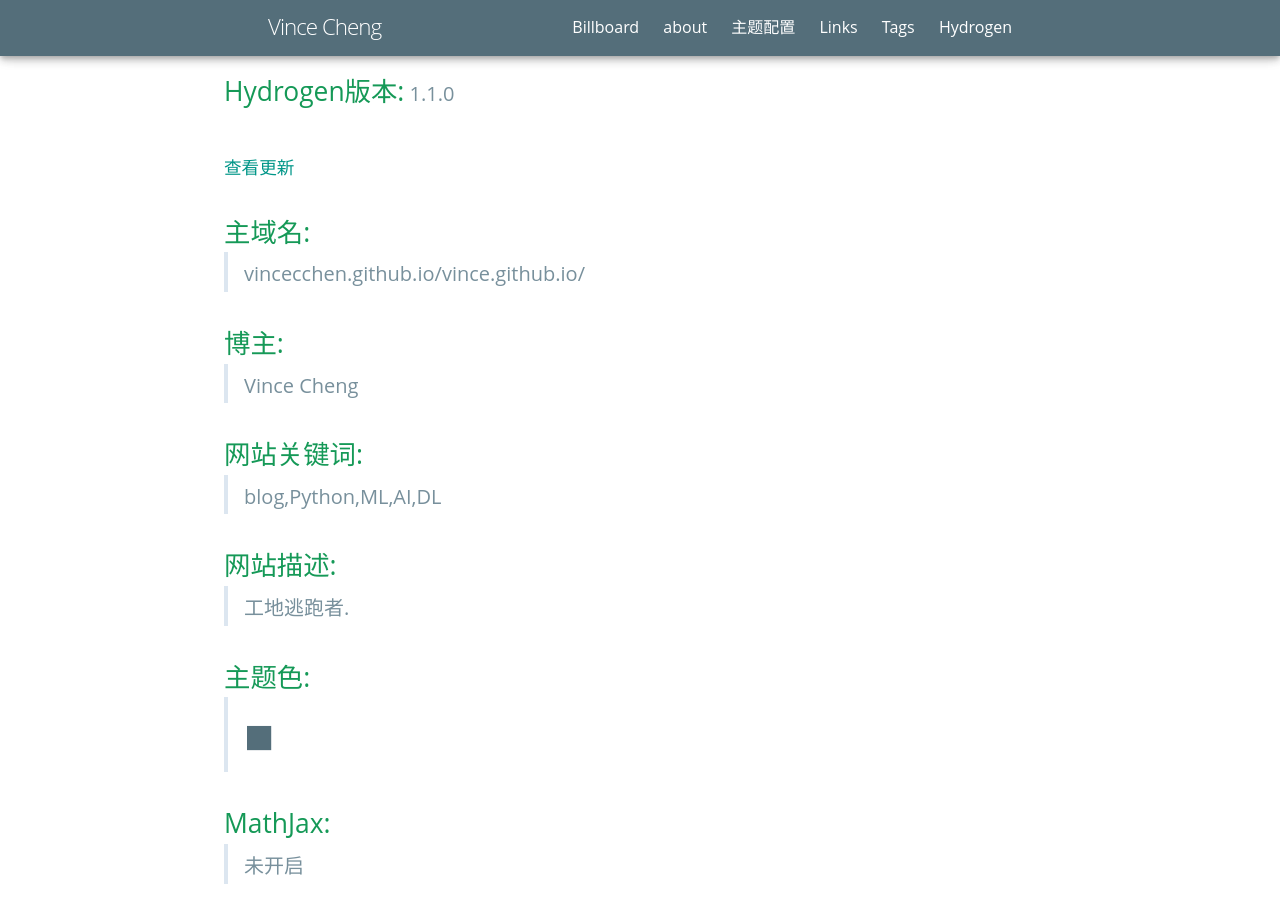
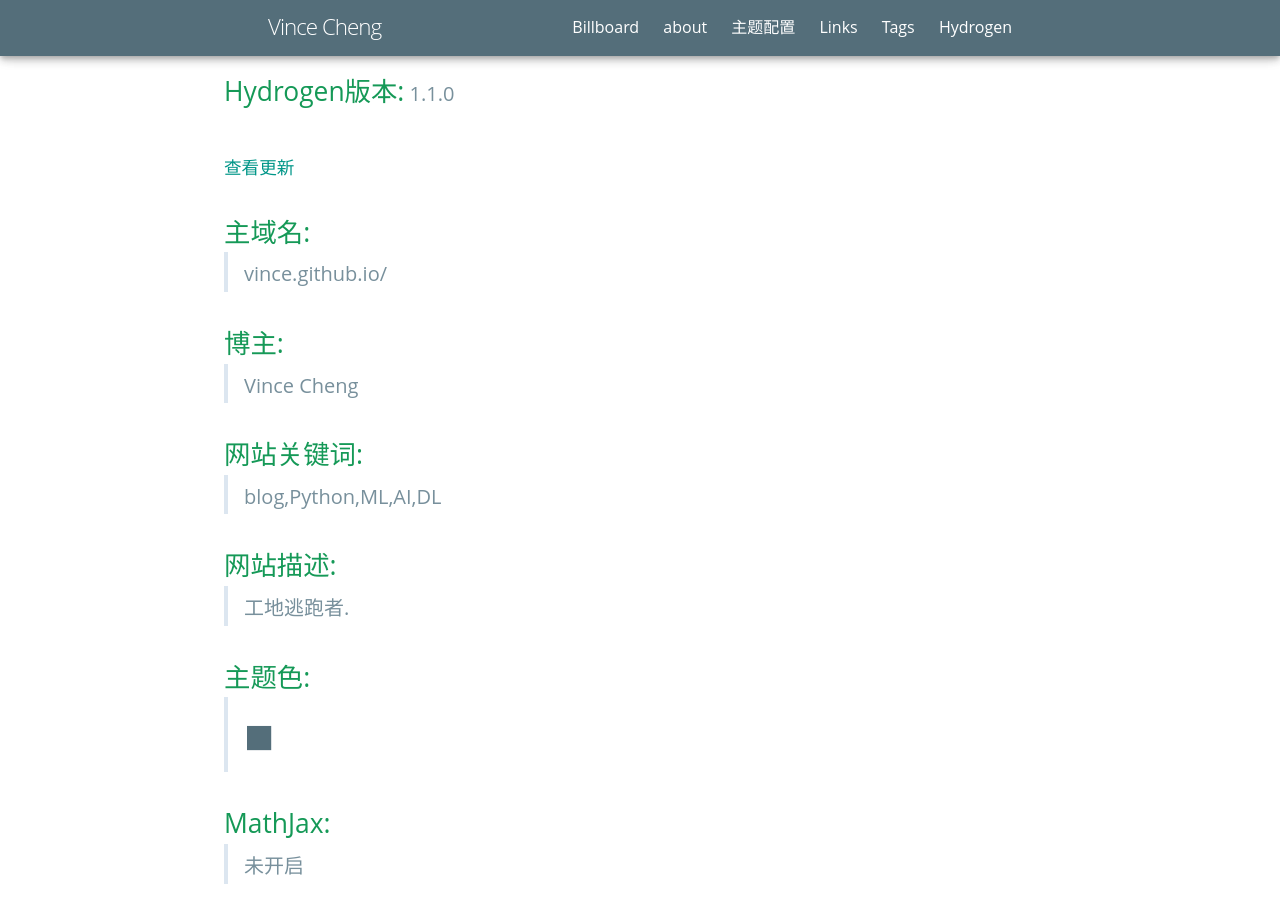
Before and after one commit to VinceCchen/vince.github.io, a Jekyll site: the page built from config/infor.html, in a window 1280 px wide and 900 px high, scrolled down 391 px. Built offline with Jekyll 4.4.1, drawn with Linux system fonts in a browser that asks for light colours; some web fonts are replaced.

Commit message:
chang the config

```diff
--- a/CNAME
+++ b/CNAME
@@ -1 +1 @@
-https://vincecchen.github.io/vince.github.io/
+vince.github.io/
--- a/_config.yml
+++ b/_config.yml
@@ -8,7 +8,7 @@ hide: (つェ⊂)我藏好啦
 show: ´∇｀ 呀被发现啦~
 
 baseurl: "" # change this to the subpath of your site, e.g. /blog. Leave it empty if you don't need it.
-url: "vincecchen.github.io/vince.github.io/" # change this to the base hostname & protocol for your site
+url: "vince.github.io/" # change this to the base hostname & protocol for your site
 buildtime: "1575464854" #博客建立时的时间戳 可进入https://tool.lu/timestamp/将博客建立时的日期转换成时间戳
            #The timestamp at the time of blog establishment can be entered at https://tool.lu/timestamp/to convert the date at the time of blog establishment into a timestamp.
 
```
